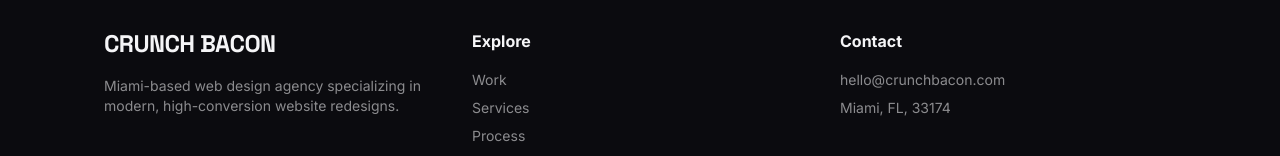
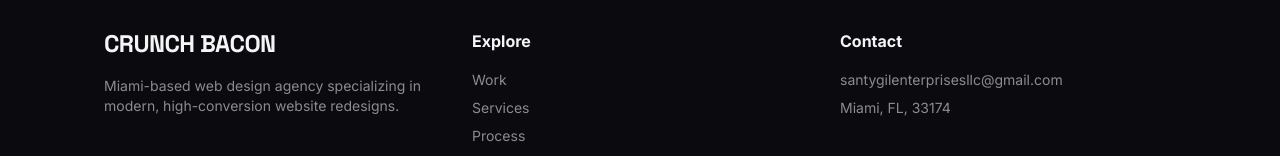
Before and after one commit to santy18/crunchbacon, a React (Vite) app: page / in a window 1280 px wide. Shown: the part 5415-5571 px from the top of the page. Built offline with nearby package versions, Linux system fonts and the light colour scheme.

Commit message:
add email

```diff
--- a/src/pages/LandingPage.jsx
+++ b/src/pages/LandingPage.jsx
@@ -735,7 +735,7 @@
                       <MapPin size={16} color={colors.accentPrimary} /> Miami, FL, 33174
                     </div>
                     <div className="flex items-center gap-3 text-sm" style={{ color: colors.textSecondary }}>
-                      <Mail size={16} color={colors.accentPrimary} /> hello@crunchbacon.com
+                      <Mail size={16} color={colors.accentPrimary} /> santygilenterprisesllc@gmail.com
                     </div>
                     <div className="flex items-center gap-3 text-sm" style={{ color: colors.textSecondary }}>
                       <Phone size={16} color={colors.accentPrimary} /> (786) 474-4913
@@ -779,7 +779,7 @@
             <div>
               <h4 className="font-bold mb-4" style={{ color: colors.textPrimary }}>Contact</h4>
               <ul className="space-y-2 text-sm" style={{ color: colors.textMuted }}>
-                <li>hello@crunchbacon.com</li>
+                <li>santygilenterprisesllc@gmail.com</li>
                 <li>Miami, FL, 33174</li>
               </ul>
             </div>
```
